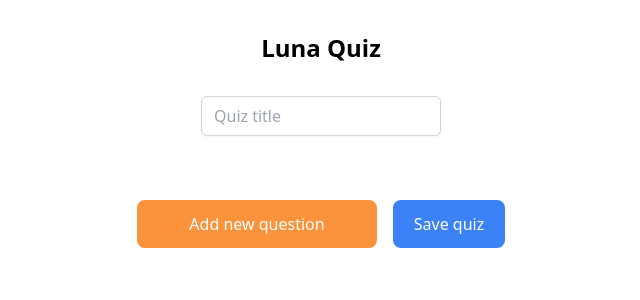
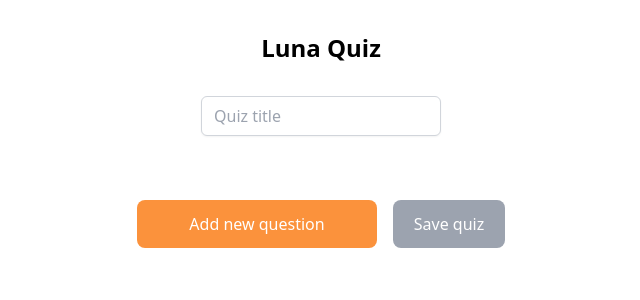
Before and after one commit to Movash/luna-quiz, a React (Create React App) app: page / in a window 1280 px wide. Both pictures are taken after a click on the button "Create new quiz". Shown: the top 300 px of the page, without its empty margins (399-1039 px from the left). Built offline with nearby package versions, Linux system fonts and the light colour scheme.

Commit message:
add_save_quiz_disable

```diff
--- a/src/components/QuizEditor/QuizEditor.tsx
+++ b/src/components/QuizEditor/QuizEditor.tsx
@@ -75,7 +75,12 @@ export const QuizEditor: FC<QuizEditorProps> = ({ quiz, saveQuiz }) => {
         </button>
         <button
           onClick={save}
-          className="font-medium h-12 w-28 bg-blue-500 text-white rounded-lg transition duration-300 ease-in-out transform hover:bg-blue-700"
+          disabled={!currentQuiz.title || currentQuiz.questions.length < 1}
+          className={`font-medium h-12 w-28 text-white rounded-lg transition duration-300 ease-in-out transform ${
+            !currentQuiz.title || currentQuiz.questions.length < 1
+              ? 'bg-gray-400 cursor-not-allowed'
+              : 'bg-blue-500 hover:bg-blue-700'
+          }`}
         >
           Save quiz
         </button>
```
